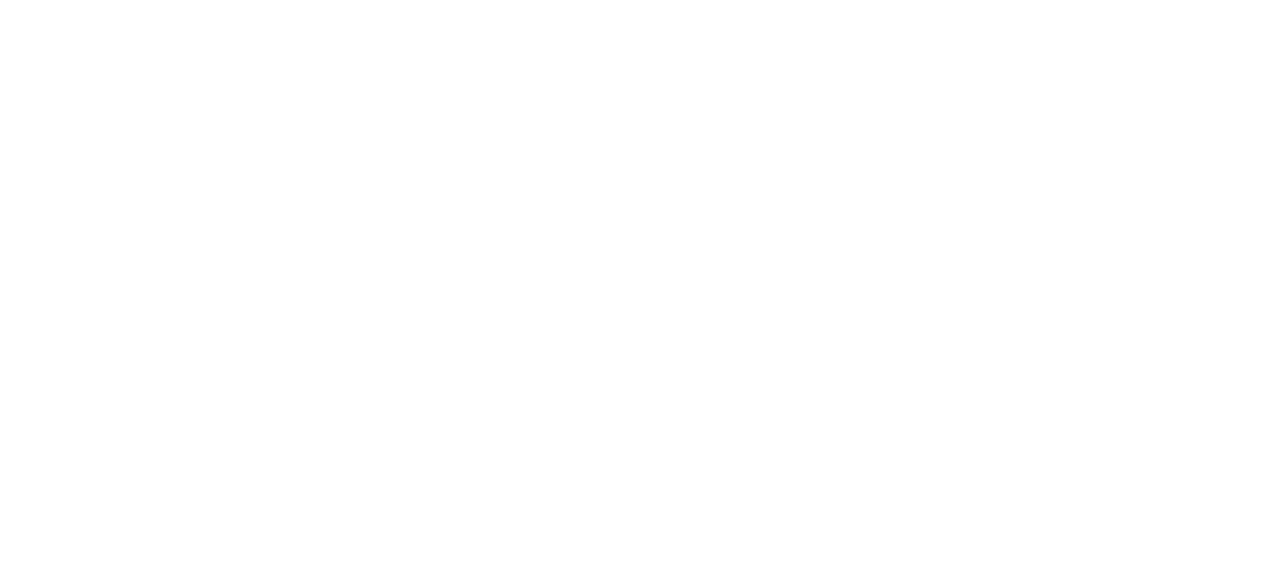
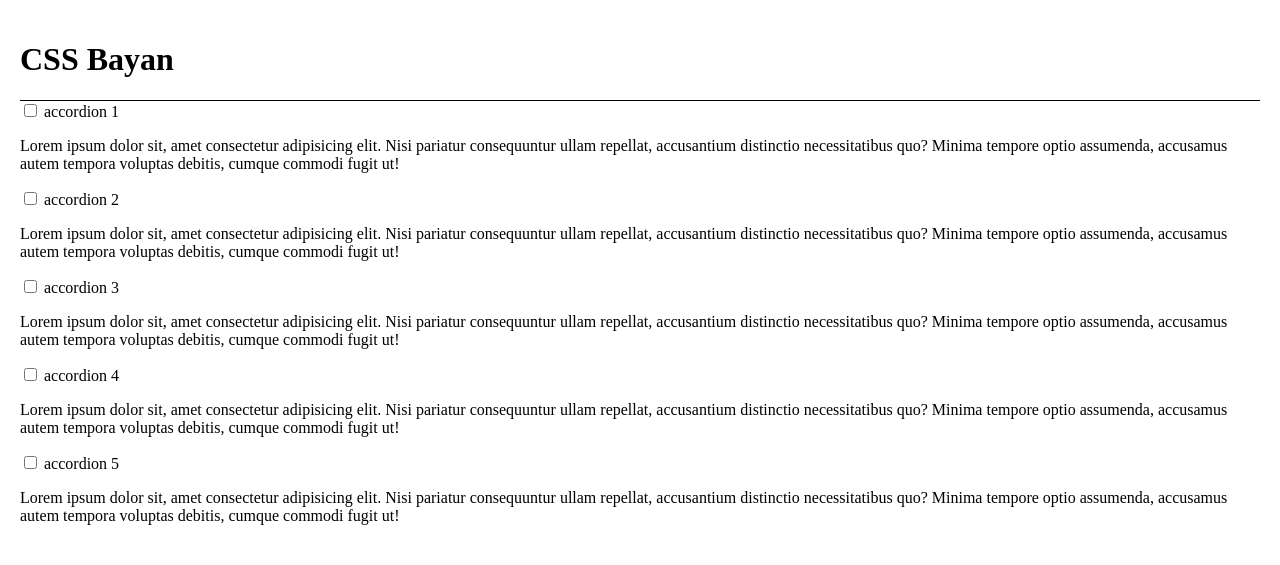
Before and after one commit to IlyaVasilevsky/cssBayan, a plain HTML site: page cssBayan/index.html in a window 1280 px wide. Drawn offline with Linux system fonts and the light colour scheme.

Commit message:
feat: add skeleton (Sun, Mar 12, 2023, 3:54:36 PM)

```diff
--- a/cssBayan/index.html
+++ b/cssBayan/index.html
@@ -8,6 +8,45 @@
   <title>cssBayan</title>
 </head>
 <body>
-
+  <div class="container">
+    <header class="header">
+      <h1 class="title">CSS Bayan</h1>
+    </header>
+    <div class="accordion">
+      <input class="input" id="1" type="checkbox">
+      <label class="title" for="1">accordion 1</label>
+      <div class="accordion-content">
+        <p>Lorem ipsum dolor sit, amet consectetur adipisicing elit. Nisi pariatur consequuntur ullam repellat, accusantium distinctio necessitatibus quo? Minima tempore optio assumenda, accusamus autem tempora voluptas debitis, cumque commodi fugit ut!</p>
+      </div>
+    </div>
+    <div class="accordion">
+      <input class="input" id="2" type="checkbox">
+      <label class="title" for="2">accordion 2</label>
+      <div class="accordion-content">
+        <p>Lorem ipsum dolor sit, amet consectetur adipisicing elit. Nisi pariatur consequuntur ullam repellat, accusantium distinctio necessitatibus quo? Minima tempore optio assumenda, accusamus autem tempora voluptas debitis, cumque commodi fugit ut!</p>
+      </div>
+    </div>
+    <div class="accordion">
+      <input class="input" id="3" type="checkbox">
+      <label class="title" for="3">accordion 3</label>
+      <div class="accordion-content">
+        <p>Lorem ipsum dolor sit, amet consectetur adipisicing elit. Nisi pariatur consequuntur ullam repellat, accusantium distinctio necessitatibus quo? Minima tempore optio assumenda, accusamus autem tempora voluptas debitis, cumque commodi fugit ut!</p>
+      </div>
+    </div>
+    <div class="accordion">
+      <input class="input" id="4" type="checkbox">
+      <label class="title" for="4">accordion 4</label>
+      <div class="accordion-content">
+        <p>Lorem ipsum dolor sit, amet consectetur adipisicing elit. Nisi pariatur consequuntur ullam repellat, accusantium distinctio necessitatibus quo? Minima tempore optio assumenda, accusamus autem tempora voluptas debitis, cumque commodi fugit ut!</p>
+      </div>
+    </div>
+    <div class="accordion">
+      <input class="input" id="5" type="checkbox">
+      <label class="title" for="5">accordion 5</label>
+      <div class="accordion-content">
+        <p>Lorem ipsum dolor sit, amet consectetur adipisicing elit. Nisi pariatur consequuntur ullam repellat, accusantium distinctio necessitatibus quo? Minima tempore optio assumenda, accusamus autem tempora voluptas debitis, cumque commodi fugit ut!</p>
+      </div>
+    </div>
+  </div>
 </body>
 </html>
--- a/cssBayan/style.css
+++ b/cssBayan/style.css
@@ -1,3 +1,13 @@
 body {
   margin: 0;
 }
+
+.container {
+  max-width: 1440px;
+  margin: 0 auto;
+  padding: 20px;
+}
+
+.header {
+  border-bottom: 1px solid black;
+}
```
